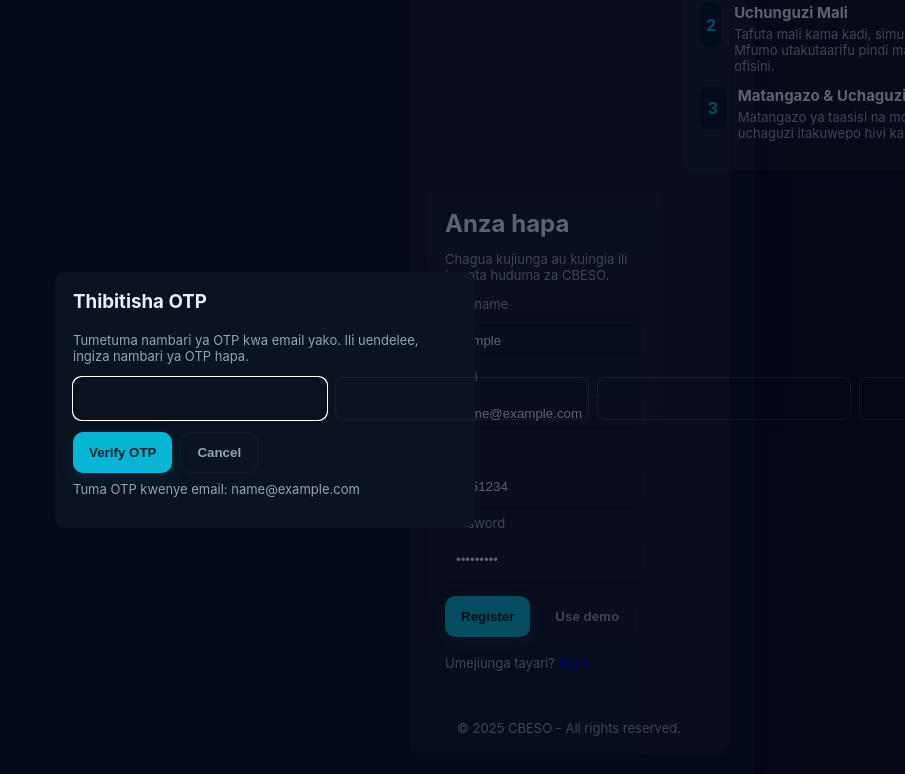
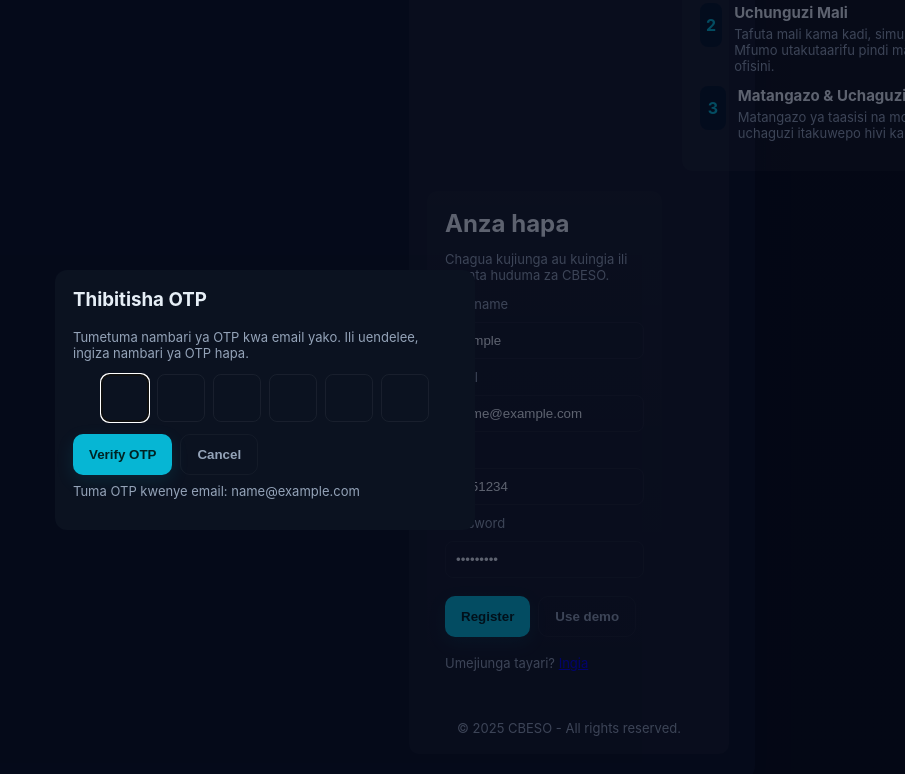
Before and after one commit to Tacknine/CBESO-DOM, a plain HTML site: page index.html in a window 1280 px wide. Both pictures are taken after typing "Sample", "name@example.com", "5551234", "Sample123" into the empty fields and a click on the button "Register". Shown: the part 713-1487 px from the top of the page, without its empty margins (375-1280 px from the left). Drawn offline with Linux system fonts and the light colour scheme.

Commit message:
Update index.html

```diff
--- a/index.html
+++ b/index.html
@@ -61,8 +61,23 @@
     }
     .modal.show{display:flex}
     .modal-card{width:100%;max-width:420px;background:var(--card);border-radius:12px;padding:18px}
-    .otp-inputs{display:flex;gap:8px}
-    .otp-inputs input{flex:1;text-align:center;padding:10px;font-size:18px;border-radius:8px;background:transparent;border:1px solid rgba(255,255,255,0.06)}
+    .otp-inputs {
+    display: flex;
+    flex-wrap: wrap; /* inaruhusu vipengele kwenda mstari mpya */
+    justify-content: center; /* inapanga katikati */
+    gap: 8px; /* nafasi kati ya box */
+}
+
+.otp-inputs input {
+    width: 48px;     /* upana wa kudumu wa kila OTP box */
+    height: 48px;    /* kimo cha kudumu */
+    text-align: center; /* maandishi katikati */
+    font-size: 18px;
+    border-radius: 8px;
+    background: transparent;
+    border: 1px solid rgba(255,255,255,0.06);
+    flex: none; /* inazuia ku-panua kupita kiasi */
+}:center;padding:10px;font-size:18px;border-radius:8px;background:transparent;border:1px solid rgba(255,255,255,0.06)}
 
     @media (max-width:880px){
       .grid{grid-template-columns:1fr}
```
